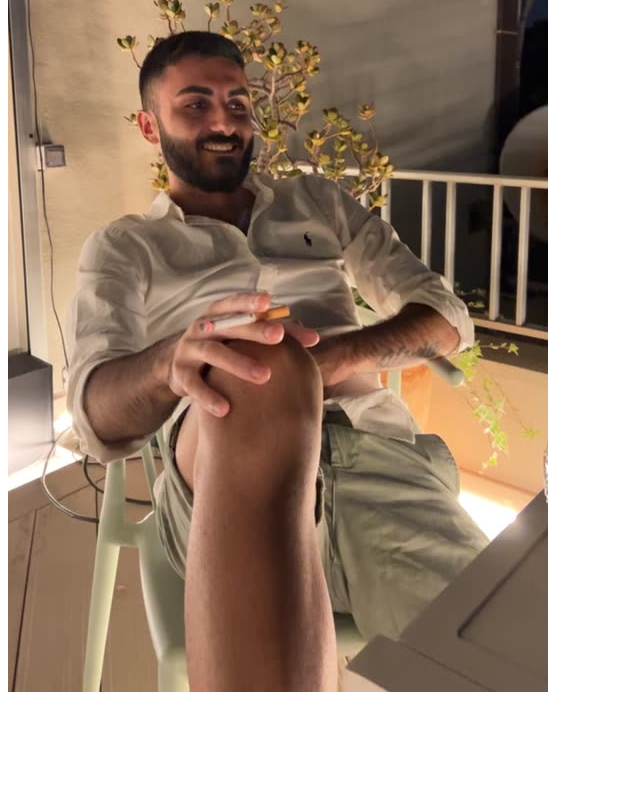
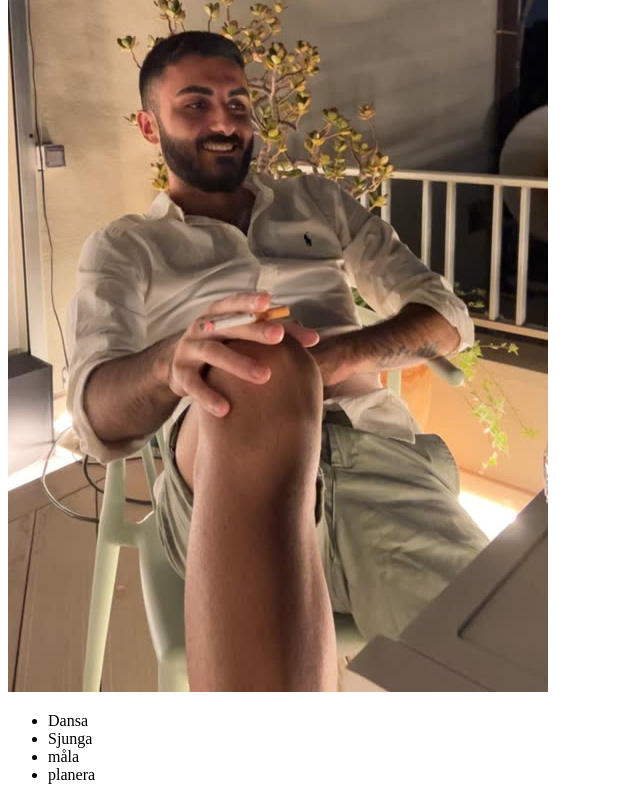
Before and after one commit to maxie1337/Kontaktbok-grupp-4, a plain HTML site: page Johannes_Oguz.html in a window 1280 px wide. Shown: the part 348-1148 px from the top of the page, without its empty margins (0-640 px from the left). Before the commit the page ends 1052 px from the top, so only its background shows below. Drawn offline with Linux system fonts and the light colour scheme.

Commit message:
lista på saker jag är bra på
har gjort en lista på 4 saker jag är bra på

```diff
--- a/Johannes_Oguz.html
+++ b/Johannes_Oguz.html
@@ -7,6 +7,15 @@
 </head>
 <body>
     <h1>Johannes Oguz</h1>
+
     <img src="/images/bGDEyL66nEVYt8rvYyw0P.410.IRZXSOY.jpg" alt="bild">
+
+    <ul>
+        <li>Dansa</li>
+        <li>Sjunga</li>
+        <li>måla</li>
+        <li>planera</li>
+    </ul>
+
 </body>
 </html>
```
